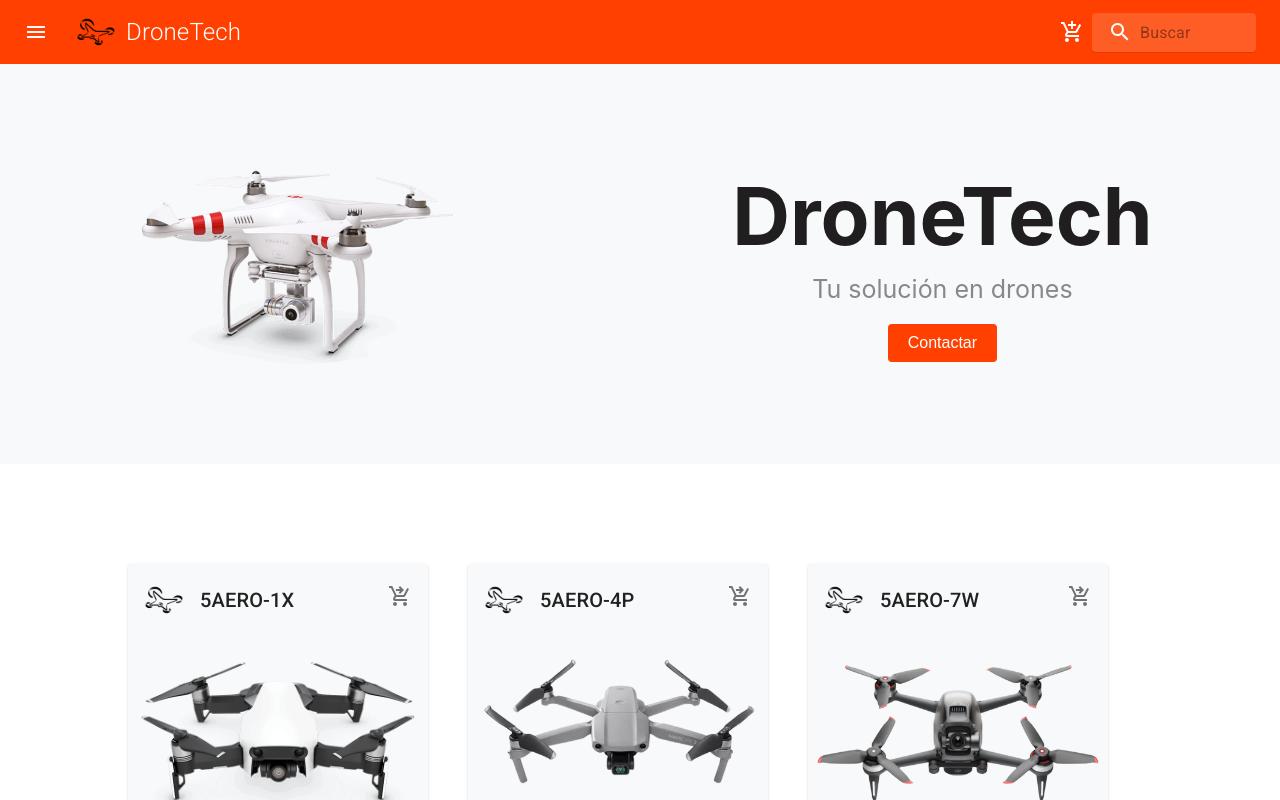
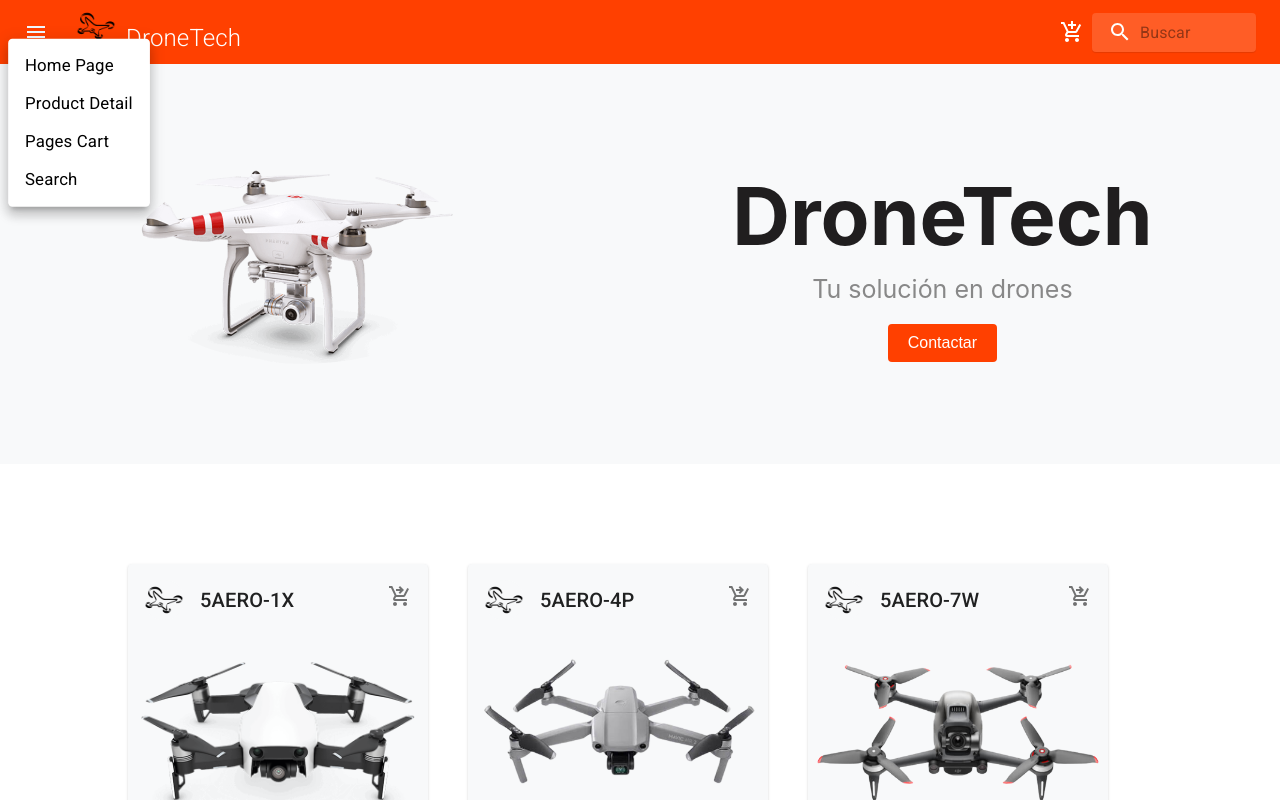
Before and after one commit to Sebasbh/DroneTech, a React (Create React App) app: page / in a window 1280 px wide. Both pictures are taken after a click on the button 36 px from the left and 32 px from the top of the page. Shown: the top 800 px of the page. Built offline with nearby package versions, Linux system fonts and the light colour scheme.

Commit message:
Menu creado

```diff
--- a/src/components/Header/Menu.css
+++ b/src/components/Header/Menu.css
@@ -0,0 +1,8 @@
+.menuLink {
+    color: black;
+    text-decoration: none;
+  }
+
+  .menuLink:hover {
+    color: #FF4000;
+  }
--- a/src/components/Header/Menu.jsx
+++ b/src/components/Header/Menu.jsx
@@ -1,13 +1,57 @@
-import React from 'react'
-import { MenuMui } from './MenuMui'
-import "./Menu.css"
+import React from 'react';
+import { Link } from 'react-router-dom';
+import Menu from '@mui/material/Menu';
+import MenuItem from '@mui/material/MenuItem';
+import '@fontsource/roboto/500.css';
+import "./Menu.css";
 
-export function Menu() {
+function MenuDropdown({ anchorEl, handleClose }) {
   return (
-    <div>
-      <MenuMui />
+    <Menu
+      sx={{
+        maxWidth: 345,
+        fontWeight: '500',
+        '&:hover': {
+          transform: 'scale(1.05)',
+          transition: 'transform 0.8s ease-in-out',
+        },
+      }}
+      id="menu-appbar"
+      anchorEl={anchorEl}
+      anchorOrigin={{
+        vertical: 'bottom',
+        horizontal: 'left',
+      }}
+      transformOrigin={{
+        vertical: 'top',
+        horizontal: 'left',
+      }}
+      open={Boolean(anchorEl)}
+      onClose={handleClose}
+    >
+      {/* Agrega aquí los elementos del menú */}
+      <MenuItem onClick={handleClose}>
+        <Link to="/HomePage/" className="menuLink">
+          Home Page
+        </Link>
+      </MenuItem>
+      <MenuItem onClick={handleClose}>
+        <Link to="/ProductDetails/" className="menuLink">
+          Product Detail
+        </Link>
+      </MenuItem>
+      <MenuItem onClick={handleClose}>
+        <Link to="/Pages/" className="menuLink">
+          Pages Cart
+        </Link>
+      </MenuItem>
+      <MenuItem onClick={handleClose}>
+        <Link to="/search/" className="menuLink">
+          Search
+        </Link>
+      </MenuItem>
+    </Menu>
+  );
+}
 
-    </div>
-
-  )
-}
+export default MenuDropdown;
--- a/src/components/Header/SearchMui.jsx
+++ b/src/components/Header/SearchMui.jsx
@@ -15,14 +15,7 @@
 import '@fontsource/roboto/500.css';
 import '@fontsource/roboto/700.css';
 
-
-
-
-
-
-
-
-
+import Menu from './Menu';
 
 const Search = styled('div')(({ theme }) => ({
   position: 'relative',
@@ -67,25 +60,29 @@
   },
 }));
 
+export function SearchMui() {
+  const [anchorEl, setAnchorEl] = React.useState(null);
 
+  const handleMenuOpen = (event) => {
+    setAnchorEl(event.currentTarget);
+  };
 
-export function SearchMui() {
+  const handleMenuClose = () => {
+    setAnchorEl(null);
+  };
+
   return (
     <Box sx={{ flexGrow: 1 }}>
-      <AppBar position="static" sx={{ backgroundColor: '#FF4000', color: '#white','&:hover': {
-
-
-        },}}>
+      <AppBar position="static" sx={{ backgroundColor: '#FF4000', color: '#white' }}>
         <Toolbar>
           <IconButton
             size="large"
             edge="start"
-
-            //color="inherit"
             aria-label="open drawer"
             sx={{ mr: 2 }}
+            onClick={handleMenuOpen}
           >
-            <MenuIcon className="classestoolbar"  />
+            <MenuIcon className="classestoolbar" />
           </IconButton>
           <Typography
             variant="h6"
@@ -93,15 +90,14 @@
             component="div"
             sx={{
               flexGrow: 1,
-              display: { xs: 'none', sm: 'block' },
-              display: 'flex',
+              display: { xs: 'none', sm: 'block', default: 'flex' },
               alignItems: 'center',
             }}
           >
             <img src="/assets/Fotos/icon_dron.png" alt="Logo" style={{ width: '40px', height: 'auto', marginRight: '10px', color: '#white'}} />
             <span style={{ fontFamily: 'Roboto', fontSize: '24px', fontWeight: '300' }}>DroneTech</span>
           </Typography>
-            <AddShoppingCartIcon />
+          <AddShoppingCartIcon />
           <Search>
             <SearchIconWrapper>
               <SearchIcon />
@@ -116,6 +112,7 @@
           </Search>
         </Toolbar>
       </AppBar>
+      <Menu anchorEl={anchorEl} handleClose={handleMenuClose} />
     </Box>
   );
 }
```
Also changed, not shown: src/components/Header/MenuMui.jsx (deleted, +0 -49 lines), 1 other file (tests, documents, lock files or other folders).
